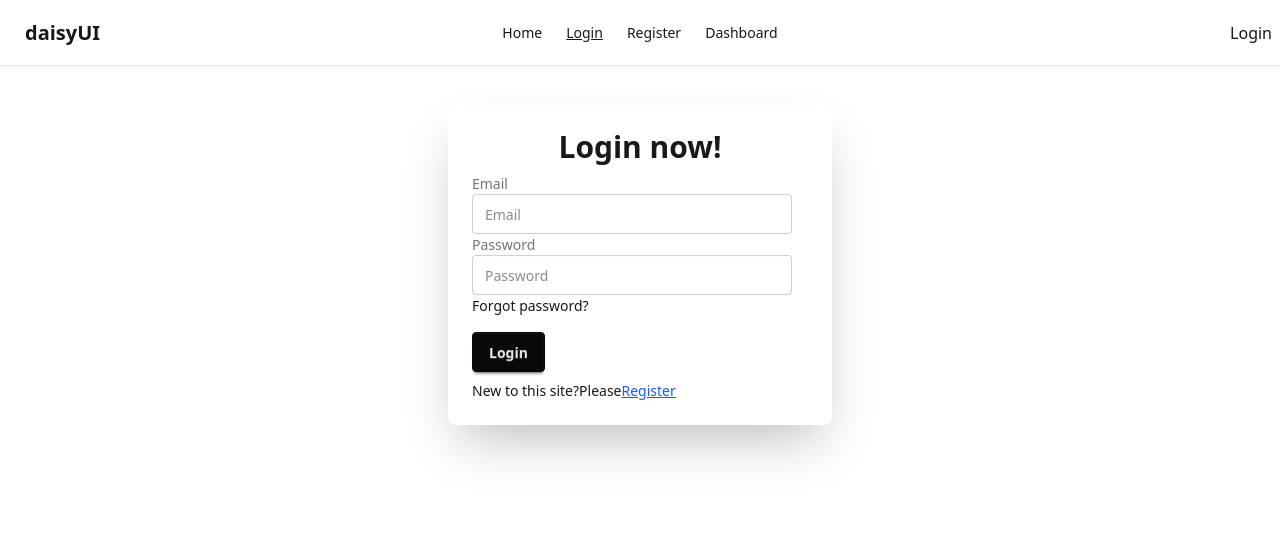
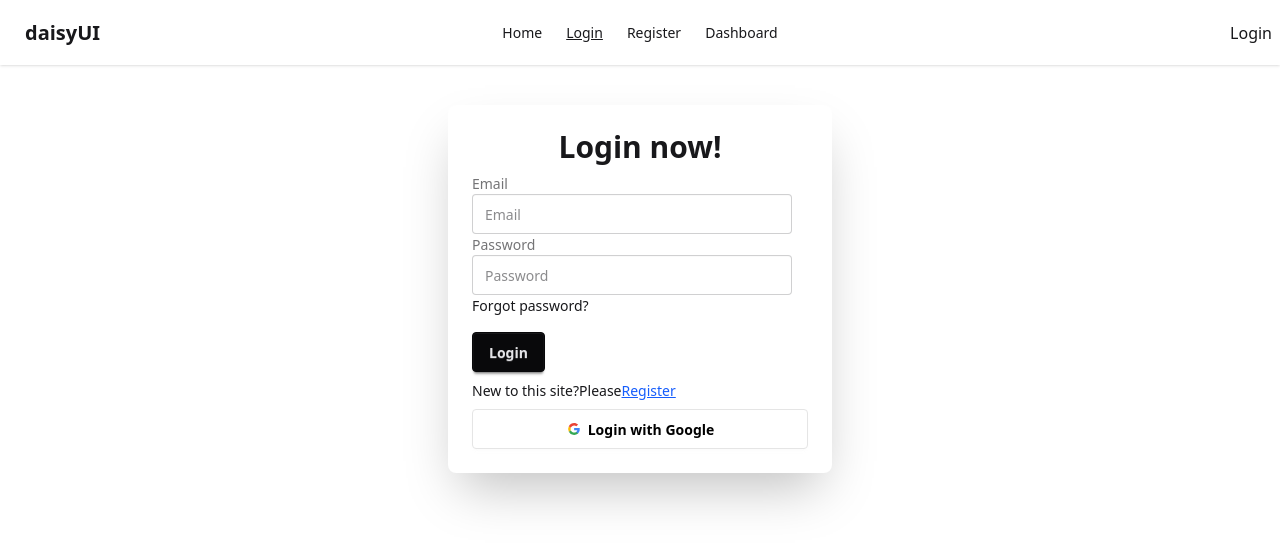
Before and after one commit to zingrin/module-51-praivateroute, a React (Vite) app: page /login in a window 1280 px wide. Shown: the top 546 px of the page. Built offline with nearby package versions, Linux system fonts and the light colour scheme; no server answers.

Commit message:
social sign

```diff
--- a/src/Components/Login.jsx
+++ b/src/Components/Login.jsx
@@ -1,10 +1,12 @@
 import React, { use } from 'react';
-import { Link, useNavigate } from 'react-router';
+import { Link, useLocation, useNavigate } from 'react-router';
 import { AuthContext } from '../Contexts/AuthContext';
 
 const Login = () => {
-const {signInUser} = use(AuthContext)
+const {signInUser,googleSignIn} = use(AuthContext)
 const navigate = useNavigate();
+const location =useLocation();
+console.log(location);
 
   const handleLogin = e =>{
     e.preventDefault();
@@ -18,12 +20,23 @@
 .then(result=>{
 
   console.log(result);
-  navigate('/')
+  navigate(location.state || '/')
 })
 .catch(Error=>{
   console.log(Error);
 })
 
+  }
+  const handleGoogleLogin = () =>{
+    googleSignIn()
+    .then(result =>{
+      console.log(result);
+      navigate(location.state || '/')
+
+    })
+    .catch(error=>{
+      console.log(error);
+    })
   }
     return (
 
@@ -40,6 +53,11 @@
           <button className="btn btn-neutral mt-4">Login</button>
         </form>
         <p>New to this site?Please<Link to="/register" className='text-blue-600 underline'>Register</Link></p>
+        {/* Google */}
+<button onClick={handleGoogleLogin} className="btn bg-white text-black border-[#e5e5e5]">
+  <svg aria-label="Google logo" width="16" height="16" xmlns="http://www.w3.org/2000/svg" viewBox="0 0 512 512"><g><path d="m0 0H512V512H0" fill="#fff"></path><path fill="#34a853" d="M153 292c30 82 118 95 171 60h62v48A192 192 0 0190 341"></path><path fill="#4285f4" d="m386 400a140 175 0 0053-179H260v74h102q-7 37-38 57"></path><path fill="#fbbc02" d="m90 341a208 200 0 010-171l63 49q-12 37 0 73"></path><path fill="#ea4335" d="m153 219c22-69 116-109 179-50l55-54c-78-75-230-72-297 55"></path></g></svg>
+  Login with Google
+</button>
       </div>
     </div>
 
--- a/src/Contexts/AuthProvider.jsx
+++ b/src/Contexts/AuthProvider.jsx
@@ -1,7 +1,9 @@
 import React, { useEffect, useState } from 'react';
 import { AuthContext } from './AuthContext';
-import { createUserWithEmailAndPassword, onAuthStateChanged, signInWithEmailAndPassword, signOut } from 'firebase/auth';
+import { createUserWithEmailAndPassword, GoogleAuthProvider, onAuthStateChanged, signInWithEmailAndPassword, signInWithPopup, signOut } from 'firebase/auth';
 import{auth} from '../firebase.init';
+
+const googleProvider = new GoogleAuthProvider();
 const AuthProvider = ({children}) => {
 
     const [user,setUser] = useState(null);
@@ -19,6 +21,10 @@
         return signInWithEmailAndPassword(auth,email,password)
      }
 
+     const googleSignIn = () =>{
+        setLoading(true);
+        return signInWithPopup (auth,googleProvider )
+     }
      const signOutUser =() =>{
 setLoading(true);
         return signOut(auth)
@@ -48,6 +54,7 @@
         loading,
 createUser,
 signInUser,
+googleSignIn,
 signOutUser
     }
 
--- a/src/Routes/PrivateRoutes.jsx
+++ b/src/Routes/PrivateRoutes.jsx
@@ -5,12 +5,11 @@
 const PrivateRoutes = ({children}) => {
 
     const {user,loading} = use(AuthContext);
-    const location = useLocation()
-    console.log(location);
+    const location = useLocation();
     if(loading){
         return <span className="loading loading-infinity loading-xl"></span>}
     if(!user){
-        return<Navigate to="/login"></Navigate>
+        return<Navigate state={location?.pathname} to="/login"></Navigate>
     }
     return children;
 };
```
